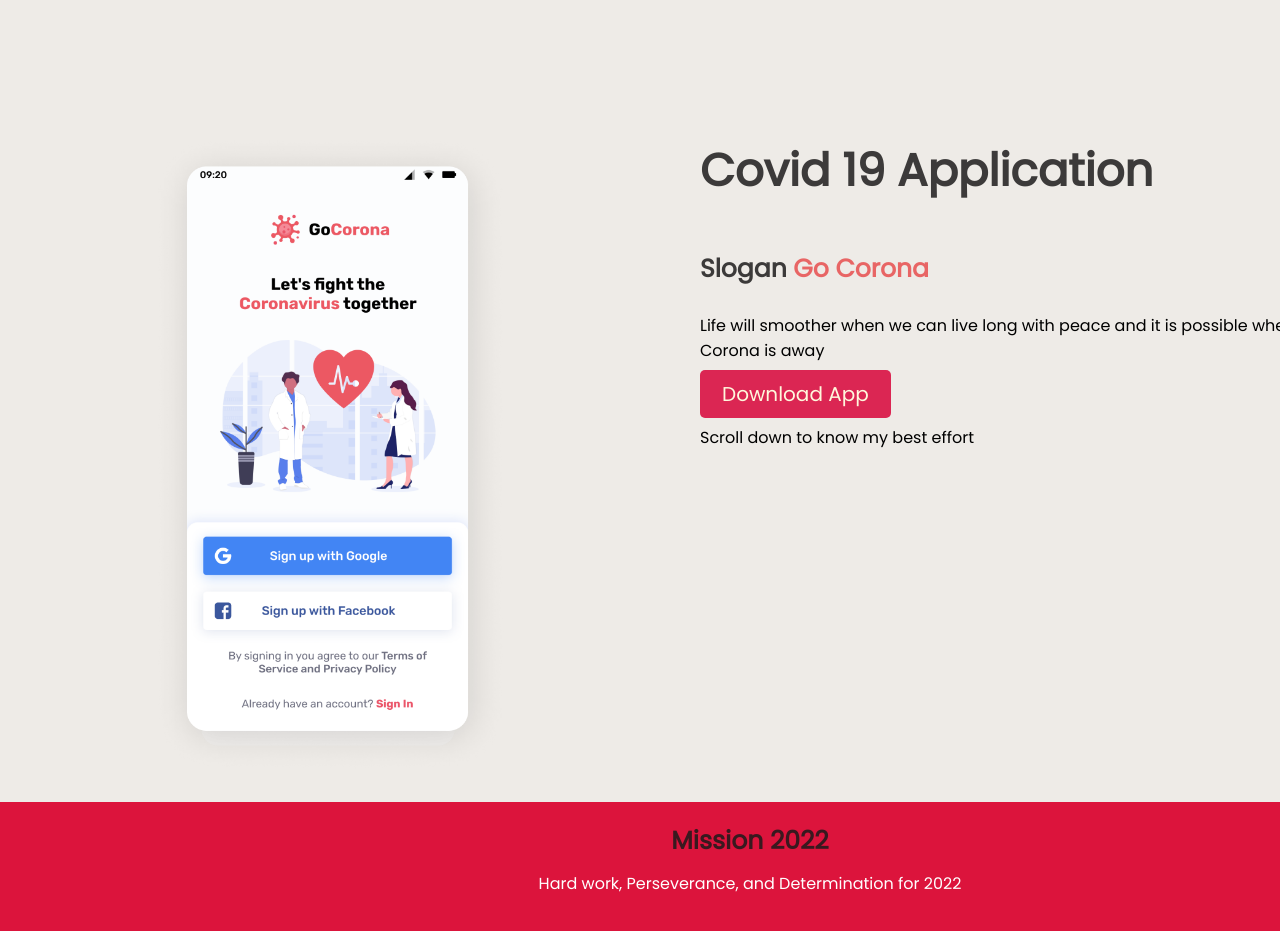
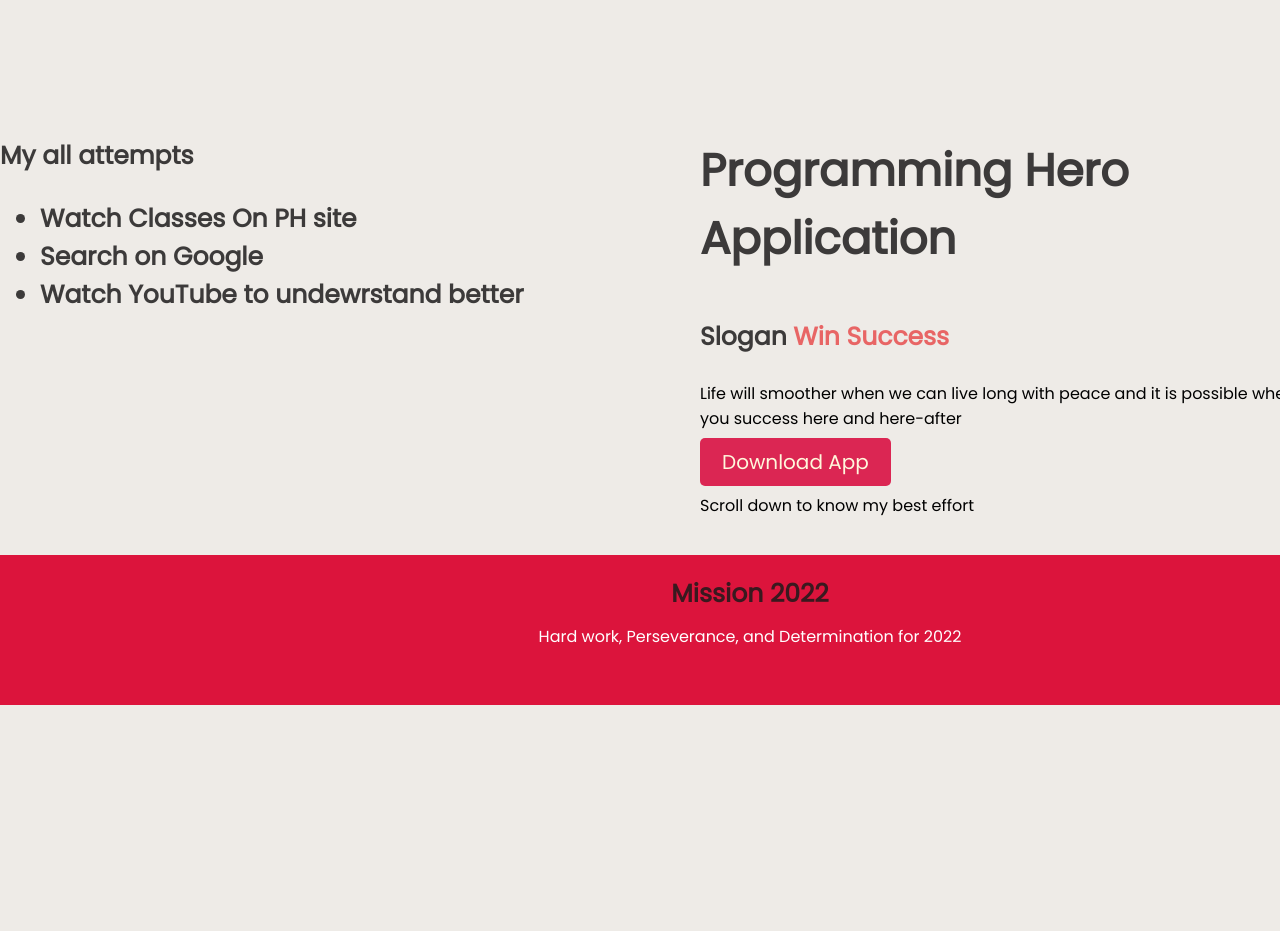
Before and after one commit to TheNajmulHuda/Assignment-1, a plain HTML site: page index.html in a window 1280 px wide. Shown: the part 2280-3211 px from the top of the page. After the commit the page ends 2985 px from the top, so only its background shows below. Drawn offline with Linux system fonts and the light colour scheme.

Commit message:
first commit

```diff
--- a/index.html
+++ b/index.html
@@ -94,13 +94,18 @@
 
     <section class="half-width">
         <div class="hard-work">
-            <img src="./img/others/app.png" alt="workhard">
+            <h1>My all attempts<h1>
+                <ul>
+                    <li>Watch Classes On PH site</li>
+                    <li>Search on Google</li>
+                    <li>Watch YouTube to undewrstand better</li>
+                </ul>
         </div>
 
         <div class="text-area">
-            <h1 class="text">Covid 19 Application</h1>
-            <h1>Slogan <span class="hero">Go Corona </span></h1>
-            <p>Life will smoother when we can live long with peace and it is possible when Corona is away</p>
+            <h1 class="text">Programming Hero Application</h1>
+            <h1>Slogan <span class="hero">Win Success </span></h1>
+            <p>Life will smoother when we can live long with peace and it is possible when you success here and here-after</p>
 
             <div >
                 <a href="htttp://www.corona.com">Download App</a>
```
